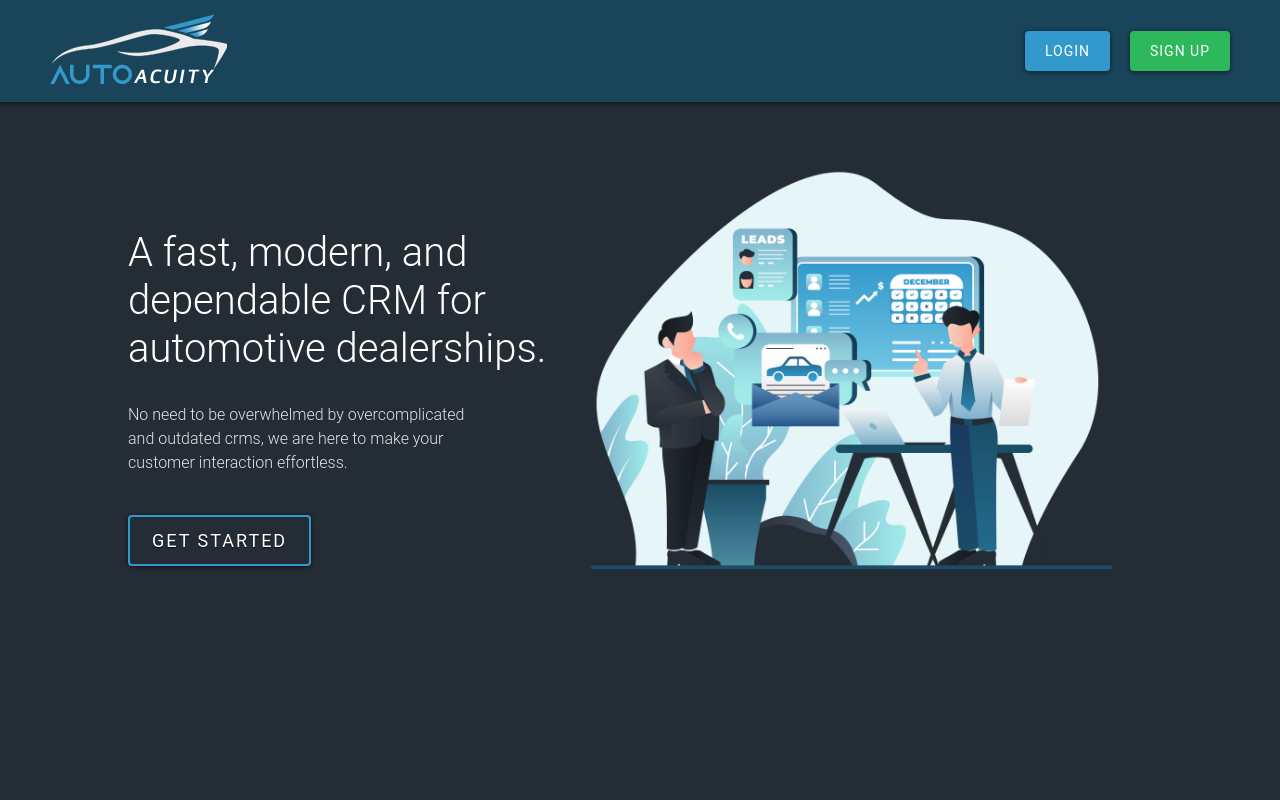
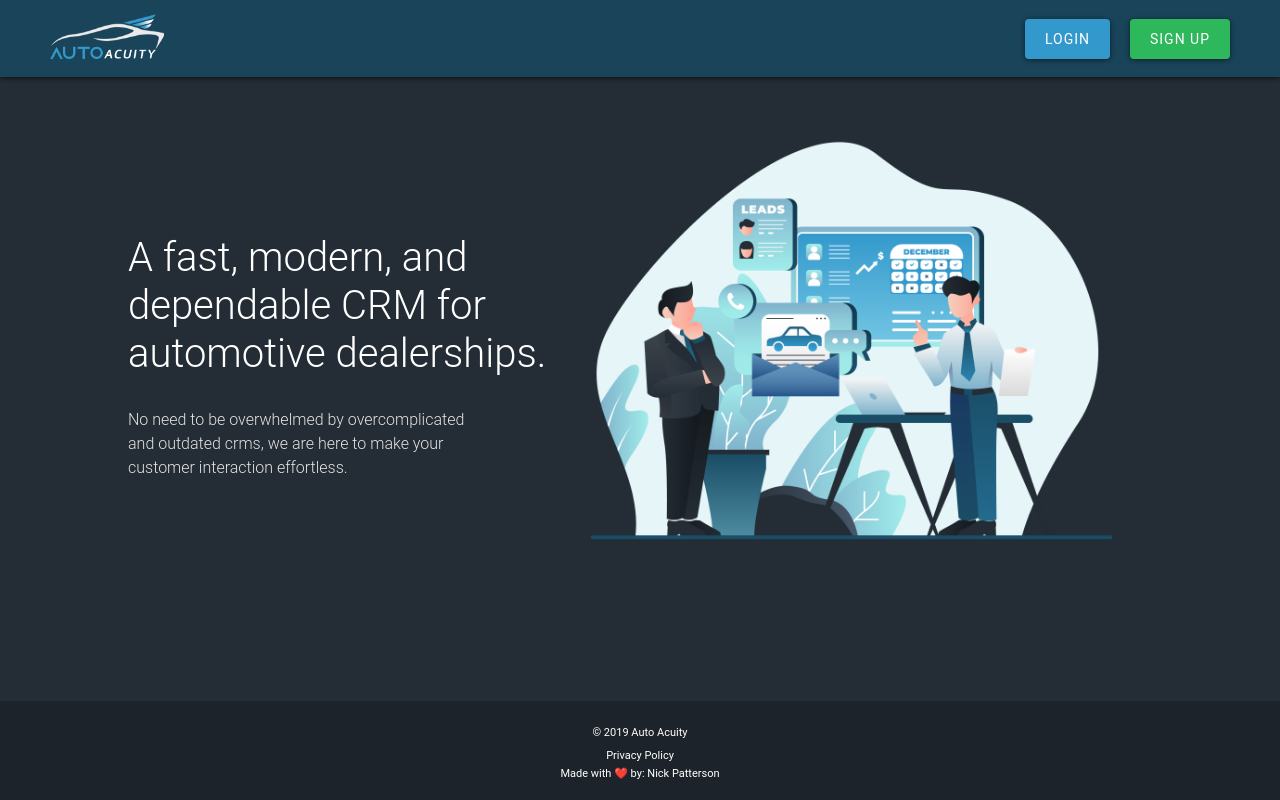
Before and after one commit to nicholas-patterson/dealer-crm, a React (Create React App) app: page / in a window 1280 px wide. Shown: the top 800 px of the page. Built offline with nearby package versions, Linux system fonts and the light colour scheme.

Commit message:
:sparkles: adds styles for welcome page
adds styles for welcome page

```diff
--- a/src/sass/pages/_welcome.scss
+++ b/src/sass/pages/_welcome.scss
@@ -6,12 +6,22 @@
   padding: 1.4rem 5rem;
   box-shadow: 0 1px 5px rgba(0, 0, 0, 0.65);
   z-index: 1000;
+  @media (max-width: $mobile-width) {
+    padding: 2rem 1rem;
+  }
 
   &__nav {
     display: flex;
     justify-content: space-between;
     align-items: center;
     width: 100%;
+
+    .logo--small img {
+      height: 45px;
+      @media (max-width: $mobile-width) {
+        height: 30px;
+      }
+    }
   }
 
   &__nav__buttons {
@@ -19,6 +29,10 @@
     justify-content: flex-end;
     width: 25%;
     min-width: 40rem;
+    @media (max-width: $mobile-width) {
+      width: 0%;
+      min-width: 0rem;
+    }
   }
 
   &__nav__button {
@@ -34,23 +48,59 @@
 
 .container {
   background: #242c35;
-  height: 100vh;
+  min-height: 100vh;
   width: 80%;
-  margin: 6rem auto 0;
+  margin: 0 auto;
   & .container--flex {
     display: flex;
     width: 100%;
     justify-content: space-around;
     align-items: center;
+
+    @media (max-width: $laptop-desktop-width) {
+      padding-top: 10rem;
+    }
+
+    @media (max-width: $desktop-width) {
+      padding-top: 15rem;
+    }
+
+    @media (max-width: $tabletandlargephone-width) {
+      padding-top: 10rem;
+    }
+
+    @media (max-width: $mobile-width) {
+      flex-direction: column-reverse;
+    }
   }
   & .text-box {
     height: 20rem;
     position: relative;
+
+    @media (max-width: $mobile-width) {
+      display: flex;
+      flex-direction: column-reverse;
+      height: 15rem;
+    }
+  }
+  @media (max-width: $desktop-width) {
+    width: 90%;
+  }
+
+  @media (max-width: $tabletandlargephone-width) {
+    width: 94%;
   }
 }
 
 .illustration-container {
-  margin-top: 7rem;
+  //margin-top: 7rem;
+
+  @media (max-width: $tabletandlargephone-width) {
+    margin-top: 7rem;
+  }
+  @media (max-width: $mobile-width) {
+    margin-top: 3rem;
+  }
 }
 .img-styles {
   width: 80rem;
@@ -59,6 +109,19 @@
 
   @media (max-width: $laptop-desktop-width) {
     width: 60rem;
+  }
+
+  @media (max-width: $desktop-width) {
+    width: 40rem;
+  }
+
+  @media (max-width: $tabletandlargephone-width) {
+    width: 37rem;
+  }
+
+  @media (max-width: $mobile-width) {
+    width: 30rem;
+    //margin-top: 5rem;
   }
 }
 
@@ -74,6 +137,22 @@
   @media (max-width: $laptop-desktop-width) {
     font-size: 4rem;
   }
+
+  @media (max-width: $tabletandlargephone-width) {
+    font-size: 2.2rem;
+  }
+
+  @media (max-width: $desktop-width) {
+    font-size: 3rem;
+  }
+
+  @media (max-width: $mobile-width) {
+    font-size: 1rem;
+    margin-top: 1rem;
+    padding-top: 2rem;
+    margin: 0 auto;
+    width: 90%;
+  }
 }
 
 .text-box__subtext {
@@ -83,6 +162,16 @@
   line-height: 1.5;
   font-weight: 300;
   margin-top: 3rem;
+
+  @media (max-width: $tabletandlargephone-width) {
+    font-size: 1.3rem;
+    width: 100%;
+  }
+  @media (max-width: $mobile-width) {
+    margin: 0 auto;
+    margin-top: 0;
+    width: 90%;
+  }
 }
 
 .button--slide-up {
@@ -94,11 +183,6 @@
 
   &:hover {
     background-color: $primary-blue;
-  }
-}
-
-.logo {
-  &--small {
   }
 }
 
@@ -123,24 +207,44 @@
     border: 2px solid $primary-blue;
     letter-spacing: 2px;
     text-shadow: 0 1px 1px rgba($color-black, 0.8);
+    @media (max-width: $mobile-width) {
+      display: none;
+    }
   }
 
   &--login {
     background-color: $primary-blue;
+    @media (max-width: $mobile-width) {
+      padding: 0.4rem 0.3rem;
+      font-size: 1.2rem;
+      font-weight: 300;
+      text-transform: lowercase;
+    }
   }
 
   &--signup {
     background-color: #2eb85c;
+    @media (max-width: $mobile-width) {
+      padding: 0.4rem 0.3rem;
+      font-size: 1.2rem;
+      font-weight: 300;
+      text-transform: lowercase;
+    }
   }
 }
 
 .footer {
   width: 100%;
+  position: fixed;
+  bottom: 0;
   background-color: rgba($color-black, 0.2);
   padding: 2rem 5rem;
   text-align: center;
   color: $color-white;
   font-size: 1.1rem;
+  @media (max-width: $mobile-width) {
+    margin-top: 7rem;
+  }
 
   &__copyright,
   &__privacy-policy {
```
